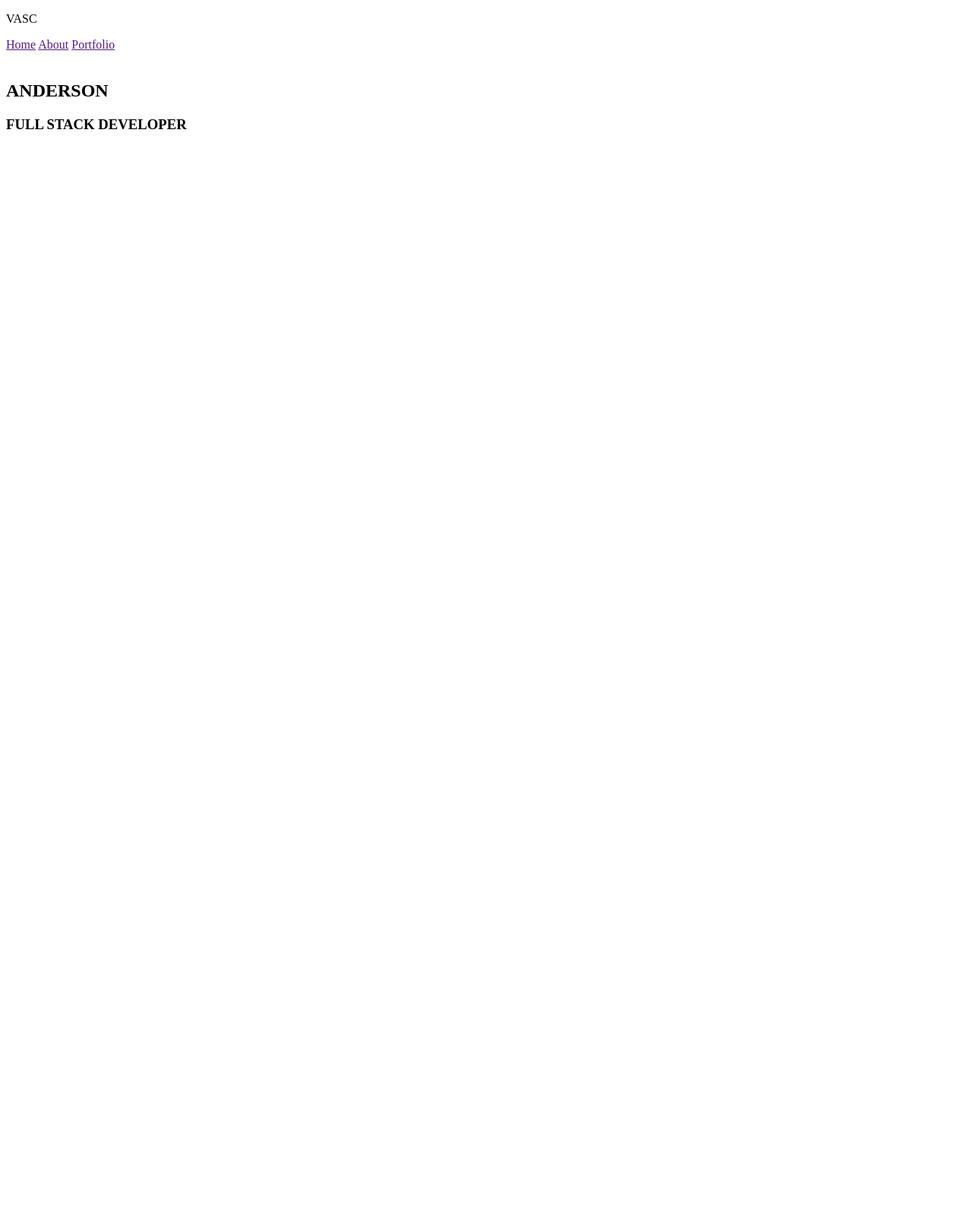
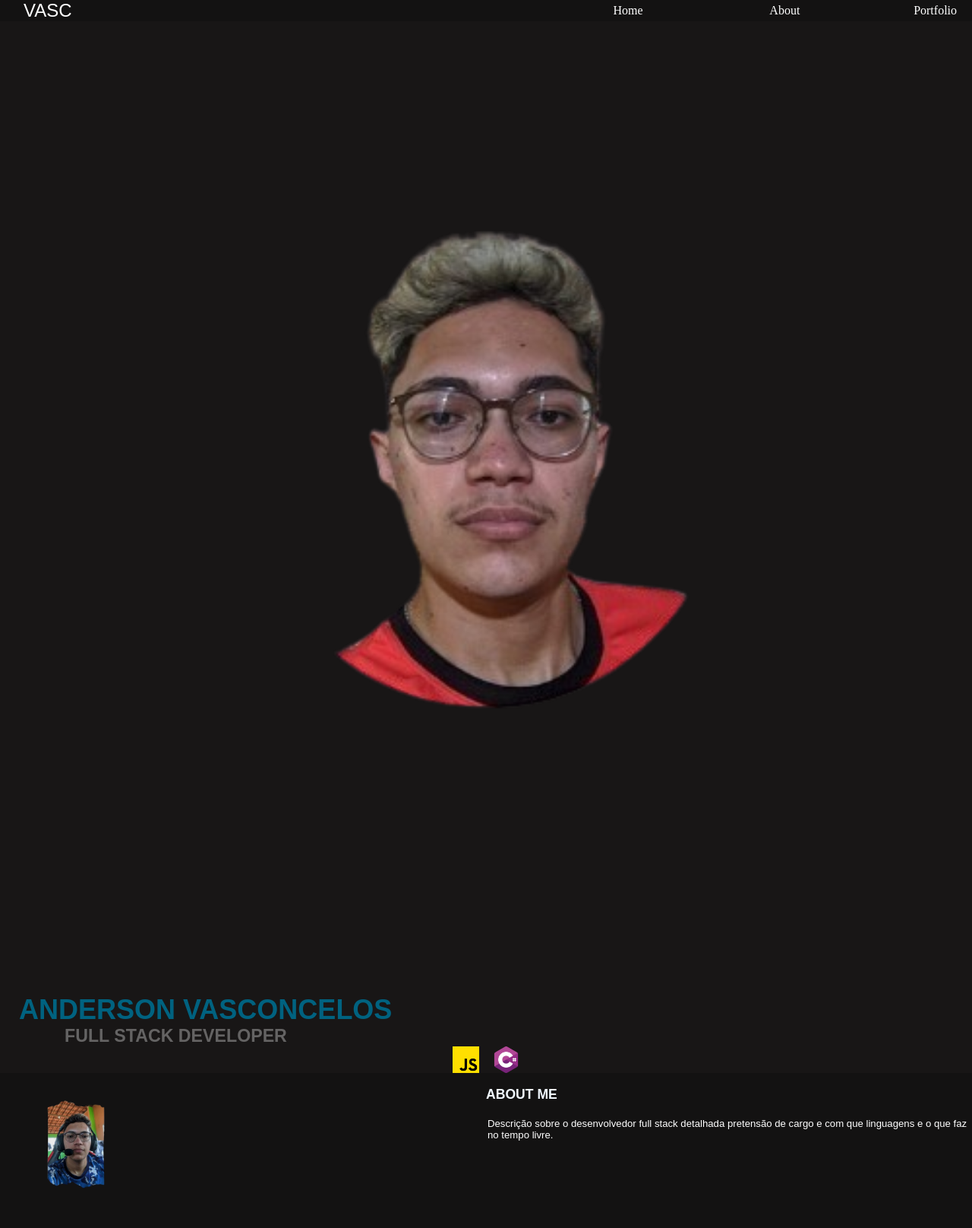
Before and after one commit to vascsx/portFolio-, a plain HTML site: page index.html in a window 1280 px wide. Shown: the whole page at 76% size. Before the commit the page ends 800 px from the top, so only its background shows below. Drawn offline with Linux system fonts and the light colour scheme; a web font is replaced by a local one.

Commit message:
add section main-content e section-about

```diff
--- a/index.html
+++ b/index.html
@@ -4,30 +4,64 @@
     <meta charset="UTF-8">
     <meta name="viewport" content="width=device-width, initial-scale=1.0">
     <title>portFolio</title>
+    <link rel="stylesheet" href="style.css">
+    <link href="https://fonts.cdnfonts.com/css/post-no-bills-colombo" rel="stylesheet">
+    <link href="https://fonts.cdnfonts.com/css/koulen" rel="stylesheet">
+    <link href="https://fonts.cdnfonts.com/css/poppins" rel="stylesheet">
 </head>
 <body>
 
     <header>
-        <p>VASC</p>
-
-        <nav>
-            <a href="">Home</a>
-            <a href="">About</a>
-            <a href="">Portfolio</a>
+        <nav class="navbar">
+            <div class="inteface">
+                <div class="logo">
+                    <p class="vasc-name">VASC</p>
+                </div>
+            </div>
+            <div class="navbar-li">
+                <a href="#home">Home</a>
+                <a href="#about">About</a>
+                <a href="#portfolio">Portfolio</a>
+            </div>
         </nav>
     </header>
 
+
+
 <section>
-    <div>
-        <img src="" alt="">
-        <h2>ANDERSON</h2>
+    <div class="main-content">
+
+        <img src="./img/vasc.png" alt="Foto ilustriva de uma pessoa (masculino)">
+        <h2>ANDERSON VASCONCELOS</h2>
         <h3>FULL STACK DEVELOPER</h3>
-        <img src="" alt="">
-        <img src="" alt="">
+        <div class="icons">
+            <img src="./img/js.png" alt="logo do javascript" class="js-icon">
+            <img src="./img/do-sustenido.png" alt="logo do C#" class="csharp-icon">
+        </div>
     </div>
+
 </section>
 
 
+<section class="section-about">
+
+        <div>
+            <img src="./img/vasc-about.png" alt="" class="perfil-about">
+        </div>
+
+
+        <div class="text-container">
+            <h3 class="about">ABOUT ME</h3>
+            <p>Descrição sobre o desenvolvedor full stack detalhada
+            pretensão de cargo e com que linguagens e o que faz no tempo livre.</p>
+        </div>
+
+</section>
+
+
+<section class="portfolio">
+
+</section>
 
 </body>
 </html>
--- a/style.css
+++ b/style.css
@@ -0,0 +1,116 @@
+*{
+    box-sizing: border-box;
+    margin: 0;
+    padding: 0;
+    list-style: none;
+    outline: none;
+    text-decoration: none;
+    width: 100%;
+}
+
+.navbar {
+    display: flex;
+    justify-content: space-between;
+    align-items: center;
+    padding: 0 20px;
+    background-color: #131212;
+}
+
+.navbar-li {
+    display: flex;
+    flex-direction: row;
+}
+
+.navbar-li a {
+    padding-left: 22px ;
+}
+
+.navbar a {
+    color: #fff;
+    text-align: right;
+}
+
+.vasc-name {
+    font-family: 'Post No Bills Colombo ExtraBold', sans-serif;
+    font-size: 1.5rem;
+    padding-left: 11px;
+    color: #fff;
+}
+
+
+
+
+/*
+main content style */
+
+
+.main-content {
+    display: flex;
+    flex-direction: column;
+    justify-content: center;
+    align-items: center;
+    background-color: #181616;
+}
+
+
+.main-content h2 {
+    padding-left: 25px;
+    font-family: 'Koulen', sans-serif;
+    font-size: 2.25rem;
+    font-weight: 800;
+    color: rgb(0, 98, 128);
+}
+
+.main-content h3 {
+    padding-left: 85px;
+    font-family: 'Koulen', sans-serif;
+    font-size: 1.45rem;
+    color: #fff;
+    opacity: 33%;
+}
+
+
+
+.icons {
+    display: flex;
+    flex-direction: row;
+    justify-content: center;
+    gap: 18px;
+}
+
+.js-icon {
+    width: 35px;
+}
+
+.csharp-icon{
+    width: 35px;
+}
+
+
+.section-about {
+    display: flex;
+    flex-direction: row;
+    background-color: #131212;
+}
+
+
+
+.about {
+    font-family: 'Post No Bills Colombo ExtraBold', sans-serif;
+    color: aliceblue;
+    font-size: 1.1rem;
+    padding: 18px 0px;
+
+}
+
+.text-container p {
+    font-family: 'Poppins', sans-serif;
+    font-size: .825rem;
+    padding: 2px;
+    color: #fff;
+}
+
+.perfil-about {
+    height: 200px;
+    width: auto;
+}
```
Also changed, not shown: img/do-sustenido.png (added), img/js.png (added), img/js.svg (added), img/vasc-about.png (added), img/vasc.png (added).
